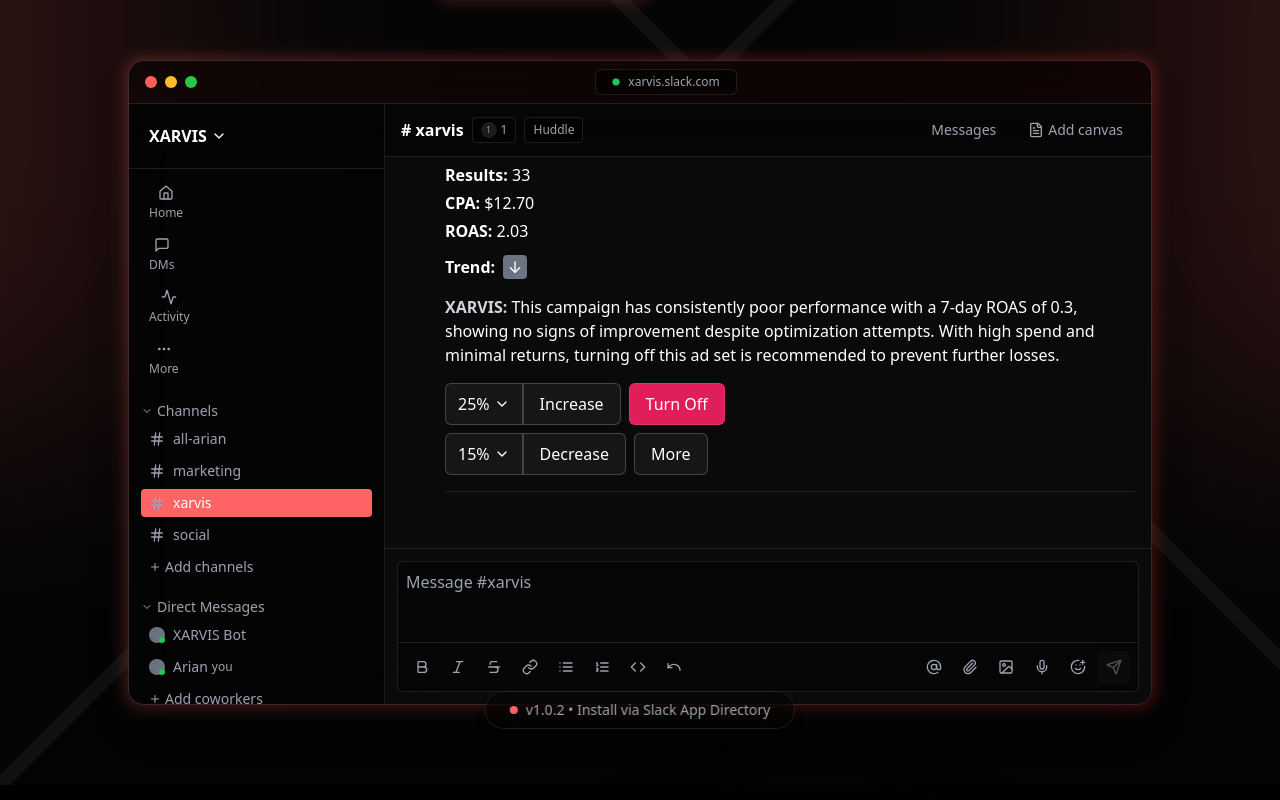
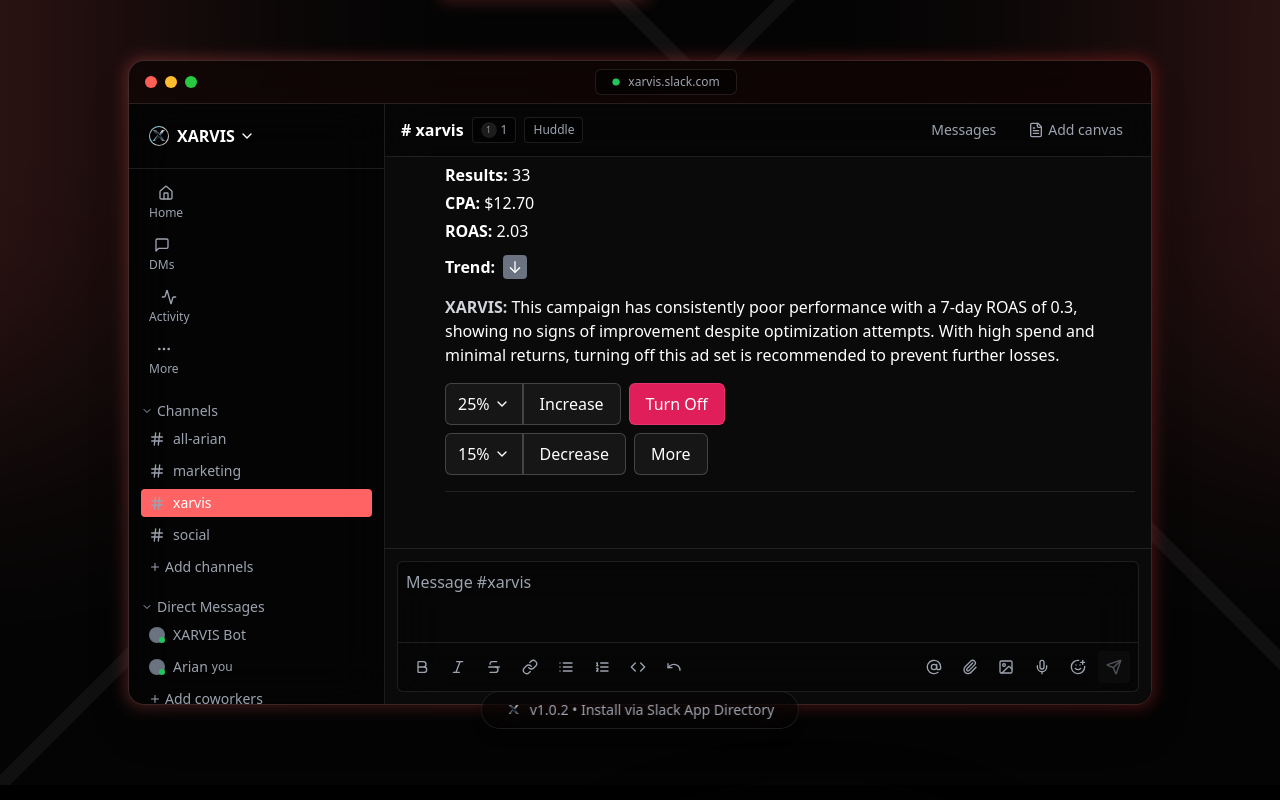
Before and after one commit to ayaryabi/xarvis, a Next.js app: page / in a window 1280 px wide. Shown: the part 620-1420 px from the top of the page. Built offline with nearby package versions, Linux system fonts and the light colour scheme.

Commit message:
logo metalic border

```diff
--- a/src/app/globals.css
+++ b/src/app/globals.css
@@ -3,25 +3,63 @@
 @tailwind utilities;
 
 :root {
-  --foreground-rgb: 0, 0, 0;
-  --background-start-rgb: 214, 219, 220;
-  --background-end-rgb: 255, 255, 255;
+  --foreground: 0 0% 100%;
+  --background: 0 0% 3.9%;
 }
 
 @media (prefers-color-scheme: dark) {
   :root {
-    --foreground-rgb: 255, 255, 255;
-    --background-start-rgb: 0, 0, 0;
-    --background-end-rgb: 0, 0, 0;
+    --foreground: 0 0% 100%;
+    --background: 0 0% 3.9%;
   }
 }
 
 body {
-  color: rgb(var(--foreground-rgb));
+  background: linear-gradient(to bottom, transparent, rgb(var(--background))) rgb(var(--background));
+  color: rgb(var(--foreground));
+}
+
+/* Metallic logo effect */
+.metallic-logo-container {
+  position: relative;
+  border-radius: 50%;
+  overflow: hidden;
+  z-index: 1;
+}
+
+.metallic-logo-container::before {
+  content: "";
+  position: absolute;
+  inset: -2px;
   background: linear-gradient(
-      to bottom,
-      transparent,
-      rgb(var(--background-end-rgb))
-    )
-    rgb(var(--background-start-rgb));
+    45deg,
+    #c0c0c0,
+    #e8e8e8,
+    #a0a0a0,
+    #d4d4d4,
+    #87ceeb,
+    #c0c0c0,
+    #e8e8e8
+  );
+  border-radius: 50%;
+  z-index: -1;
+  animation: rotate 4s linear infinite;
 }
+
+.metallic-logo-container::after {
+  content: "";
+  position: absolute;
+  inset: 1px;
+  background: black;
+  border-radius: 50%;
+  z-index: -1;
+}
+
+@keyframes rotate {
+  0% {
+    transform: rotate(0deg);
+  }
+  100% {
+    transform: rotate(360deg);
+  }
+}
--- a/src/components/chat-area.tsx
+++ b/src/components/chat-area.tsx
@@ -73,7 +73,9 @@
         <div className="mb-6">
           <div className="flex items-start">
             <Avatar className="h-9 w-9 mr-2 mt-1">
-              <AvatarImage src="/placeholder.svg?height=36&width=36" alt="XARVIS" />
+              <div className="metallic-logo-container">
+                <AvatarImage src="/logo_1.png" alt="XARVIS" />
+              </div>
               <AvatarFallback className="bg-[#ff6363] text-white">X</AvatarFallback>
             </Avatar>
 
--- a/src/components/landing-page.tsx
+++ b/src/components/landing-page.tsx
@@ -45,8 +45,8 @@
           )}
         >
           <div className="flex items-center">
-            <div className="h-8 w-8 rounded-full bg-gradient-to-br from-[#ff6363] to-[#ff3939] flex items-center justify-center mr-3">
-              <span className="text-white font-bold">X</span>
+            <div className="h-8 w-8 rounded-full flex items-center justify-center mr-3 overflow-hidden metallic-logo-container">
+              <img src="/logo_1.png" alt="XARVIS" className="h-8 w-8 object-cover" />
             </div>
             <span className="font-bold text-xl">XARVIS</span>
           </div>
@@ -116,7 +116,9 @@
 
               <div className="absolute -bottom-6 left-1/2 transform -translate-x-1/2 bg-black/40 backdrop-blur-xl text-sm text-gray-400 px-6 py-2 rounded-full border border-white/10 shadow-lg">
                 <div className="flex items-center">
-                  <div className="h-2 w-2 rounded-full bg-[#ff6363] mr-2"></div>
+                  <div className="h-4 w-4 rounded-full overflow-hidden mr-2">
+                    <img src="/logo_1.png" alt="XARVIS" className="h-4 w-4 object-cover" />
+                  </div>
                   <span>v1.0.2 • Install via Slack App Directory</span>
                 </div>
               </div>
@@ -387,8 +389,8 @@
         <div className="container mx-auto px-4 relative z-10">
           <div className="flex flex-col md:flex-row justify-between items-center">
             <div className="flex items-center mb-6 md:mb-0">
-              <div className="h-8 w-8 rounded-full bg-gradient-to-br from-[#ff6363] to-[#ff3939] flex items-center justify-center mr-2">
-                <span className="text-white font-bold">X</span>
+              <div className="h-8 w-8 rounded-full flex items-center justify-center mr-2 overflow-hidden metallic-logo-container">
+                <img src="/logo_1.png" alt="XARVIS" className="h-8 w-8 object-cover" />
               </div>
               <span className="font-bold text-xl">XARVIS</span>
             </div>
--- a/src/components/sidebar.tsx
+++ b/src/components/sidebar.tsx
@@ -40,6 +40,9 @@
       <div className="p-3 border-b border-white/10 flex items-center justify-between">
         <div className="flex items-center justify-between p-2 rounded hover:bg-white/5 cursor-pointer w-full">
           <div className="font-semibold text-white flex items-center">
+            <div className="h-5 w-5 rounded-full overflow-hidden mr-2 metallic-logo-container">
+              <img src="/logo_1.png" alt="XARVIS" className="h-5 w-5 object-cover" />
+            </div>
             XARVIS
             <ChevronDown className="h-4 w-4 ml-1" />
           </div>
@@ -215,12 +218,14 @@
     <div
       className={cn(
         "flex items-center px-2 py-1 rounded text-sm cursor-pointer",
-        isActive ? "bg-[#ff6363] text-white" : "text-gray-400 hover:text-white",
+        isActive ? "bg-[#ff6363] text-white" : "text-gray-400 hover:text-white"
       )}
       onClick={onClick}
     >
       <Avatar className="h-4 w-4 mr-2">
-        <AvatarImage src="/placeholder.svg?height=16&width=16" alt={name} />
+        <div className="metallic-logo-container">
+          <AvatarImage src="/logo_1.png" alt={name} />
+        </div>
         <AvatarFallback className="text-[8px] bg-[#ff6363]/20 text-[#ff6363]">{name.charAt(0)}</AvatarFallback>
       </Avatar>
       <span>{name}</span>
```
Also changed, not shown: public/logo_1.png (added).
